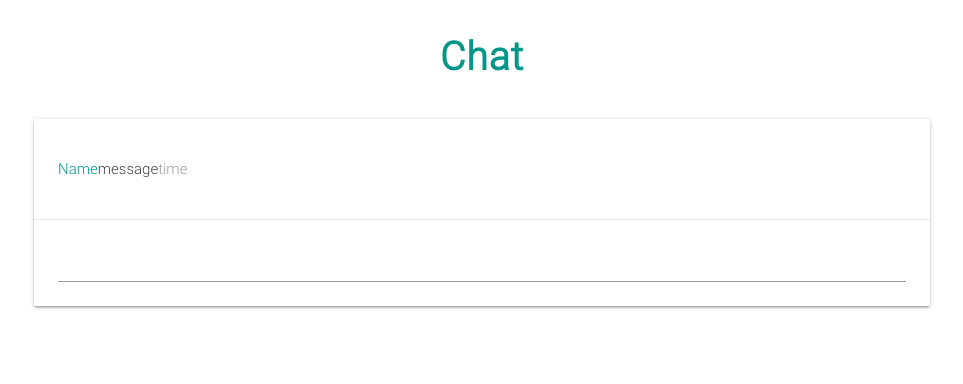
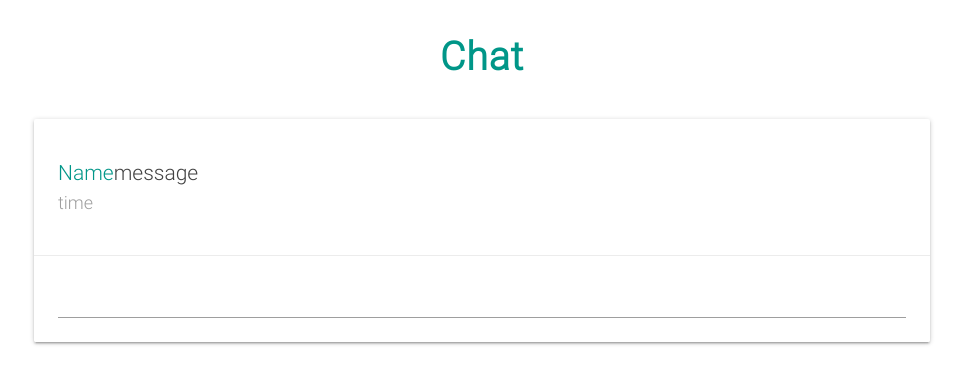
Before and after one commit to rbutera/vue-firebase-chat-demo, a Vue app: page /#/ in a window 1280 px wide. Both pictures are taken after typing "Sample" into the empty fields and a click on the button "ENTER CHAT". Shown: the top 384 px of the page, without its empty margins (158-1121 px from the left). Built offline with nearby package versions, Linux system fonts and the light colour scheme.

Commit message:
add basic version of NewMessage component

```diff
--- a/src/components/Chat.vue
+++ b/src/components/Chat.vue
@@ -12,7 +12,7 @@
         </ul>
       </div>
       <div class="card-action">
-        <input type="text" name="write-message">
+        <NewMessage :username="name"/>
       </div>
     </div>
   </div>
@@ -20,9 +20,11 @@
 
 
 <script>
+import NewMessage from '@/components/NewMessage'
 export default {
   name: 'Chat',
   props: ['name'],
+  components: { NewMessage },
   data() {
     return {}
   },
@@ -36,5 +38,12 @@ export default {
     font-size: 2.6em;
     margin-bottom: 40px;
   }
+  span {
+    font-size: 1.4em;
+  }
+  .time {
+    display: block;
+    font-size: 1.2em;
+  }
 }
 </style>
--- /dev/null
+++ b/src/components/NewMessage.vue
@@ -0,0 +1,63 @@
+<template>
+  <div class="new-message">
+    <form autocomplete="off" @submit.prevent="postMessage" @keyup="validateMessage">
+      <p v-if="feedback" class="red-text">{{feedback}}</p>
+      <input type="text" name="write-message" v-model="message">
+      <span v-if="message" class="chars-left grey-text">{{message.length}}/140</span>
+    </form>
+  </div>
+</template>
+
+
+<script>
+export default {
+  name: 'NewMessage',
+  props: ['username'],
+  data() {
+    return {
+      message: null,
+      feedback: null,
+      valid: false,
+    }
+  },
+  methods: {
+    postMessage() {
+      const valid = this.validateMessage()
+      if (valid) {
+        console.log(
+          `would post message:\nusername:\t'${this.username}'\nbody:\n\t${
+            this.message
+          }`,
+        )
+
+        this.message = null
+      } else {
+        console.log(`not posting message`)
+      }
+    },
+    validateMessage() {
+      if (!this.message) {
+        this.feedback = null
+        return false
+      }
+      if (this.message && this.message.length <= 140) {
+        this.feedback = null
+        return true
+      }
+
+      if (this.message && this.message.length > 140) {
+        this.feedback = 'Too long. Please enter 140 characters or less.'
+        return false
+      }
+    },
+  },
+}
+</script>
+
+<style lang="scss">
+.new-message {
+  .chars-left {
+    font-size: 0.8em;
+  }
+}
+</style>
```
